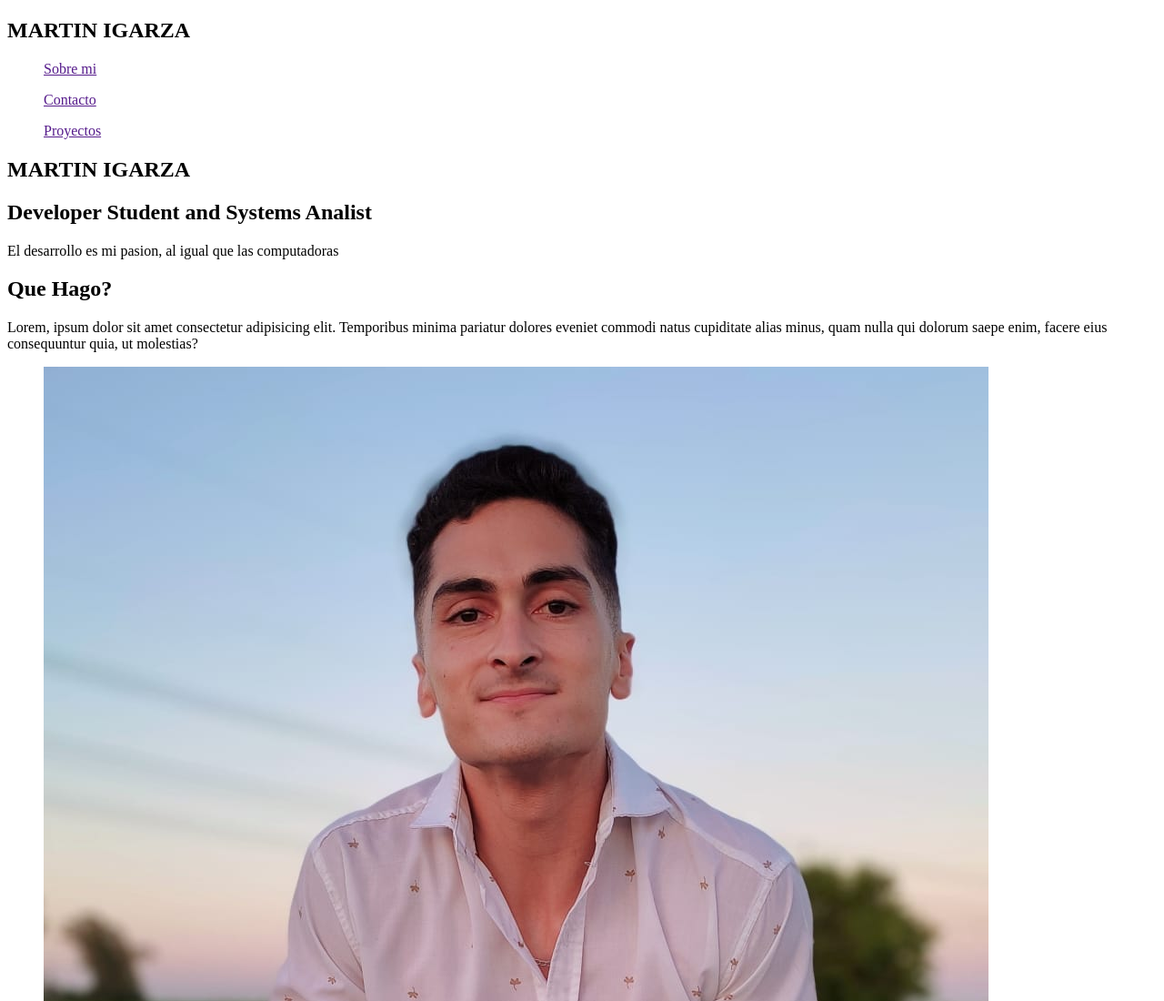
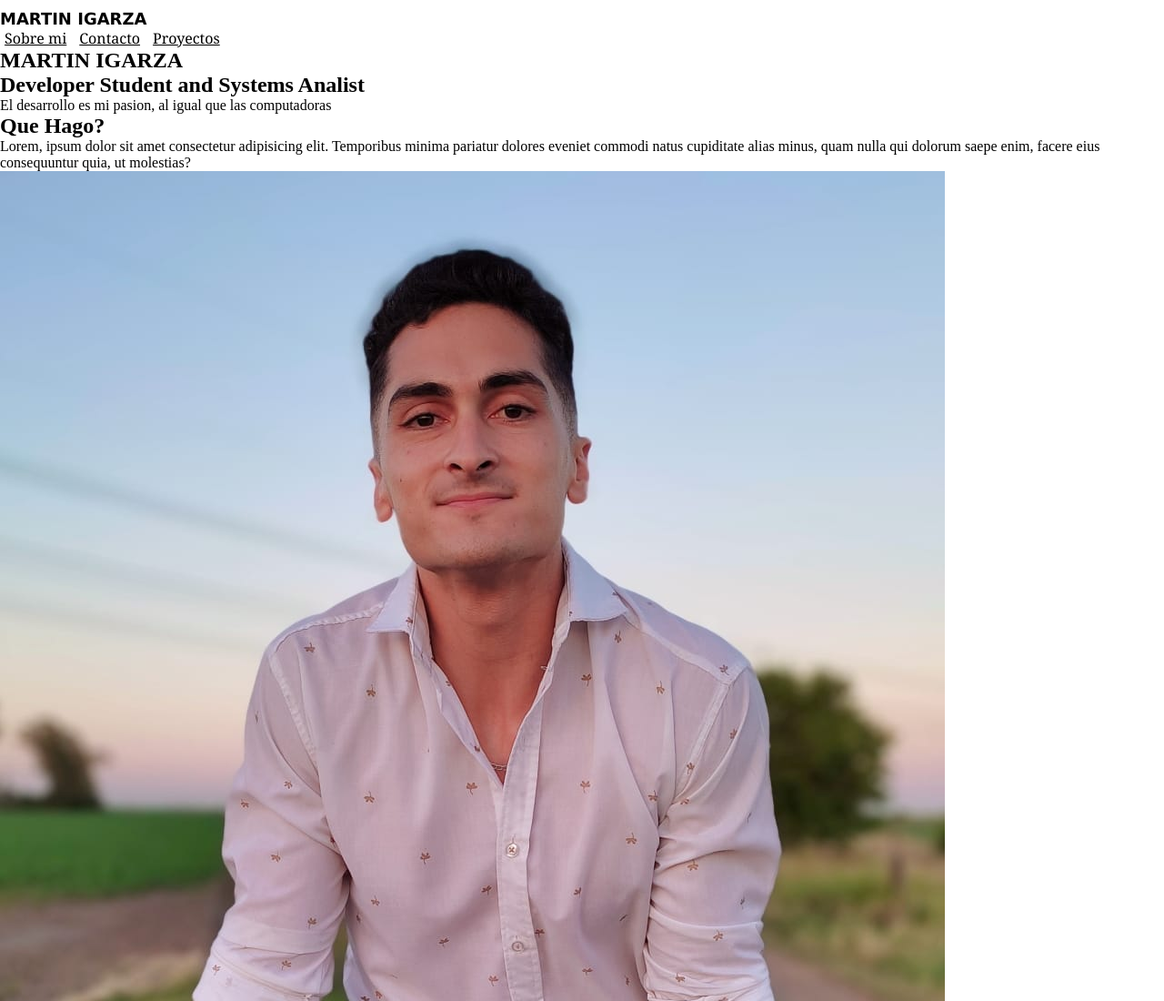
Before and after one commit to martinigarza/HTMLyCSS, a plain HTML site: page index.html in a window 1280 px wide. Shown: the top 1100 px of the page at 91% size. Drawn offline with Linux system fonts and the light colour scheme.

Commit message:
modificando el nav

```diff
--- a/index.html
+++ b/index.html
@@ -10,12 +10,14 @@
 <body>
     <header>
         <div>
-          <nav>
-            <h1>MARTIN IGARZA</h1>
-            <ul><a href="">Sobre mi</a></ul>
-            <ul><a href="">Contacto</a></ul>
-            <ul><a href="">Proyectos</a></ul>
-          </nav>
+          <nav class="nav">
+            <h1 class="nav_h1">MARTIN IGARZA</h1>
+               <ul>
+                <li class="nav_ul"><a href="">Sobre mi</a></li>
+                <li class="nav_ul"><a href="">Contacto</a></li>
+                <li class="nav_ul"><a href="">Proyectos</a></li>
+               </ul>
+            </nav>
 
         </div>
 
--- a/style.css
+++ b/style.css
@@ -0,0 +1,23 @@
+* {
+    box-sizing: border-box;
+    margin: 0;
+    padding: 0;
+}
+.nav {
+    margin-top: 10px;
+    padding-left: 0;
+    list-style-type: none;
+}
+.nav li {
+    display: inline-block;
+}
+.nav a {
+    color: black;
+    padding: 5px;
+    font-family: Cambria, Cochin, Georgia, Times, 'Times New Roman', serif;
+
+}
+.nav h1 {
+    font-family: 'Lucida Sans', 'Lucida Sans Regular', 'Lucida Grande', 'Lucida Sans Unicode', Geneva, Verdana, sans-serif;
+    font-size: 18px;
+}
```
